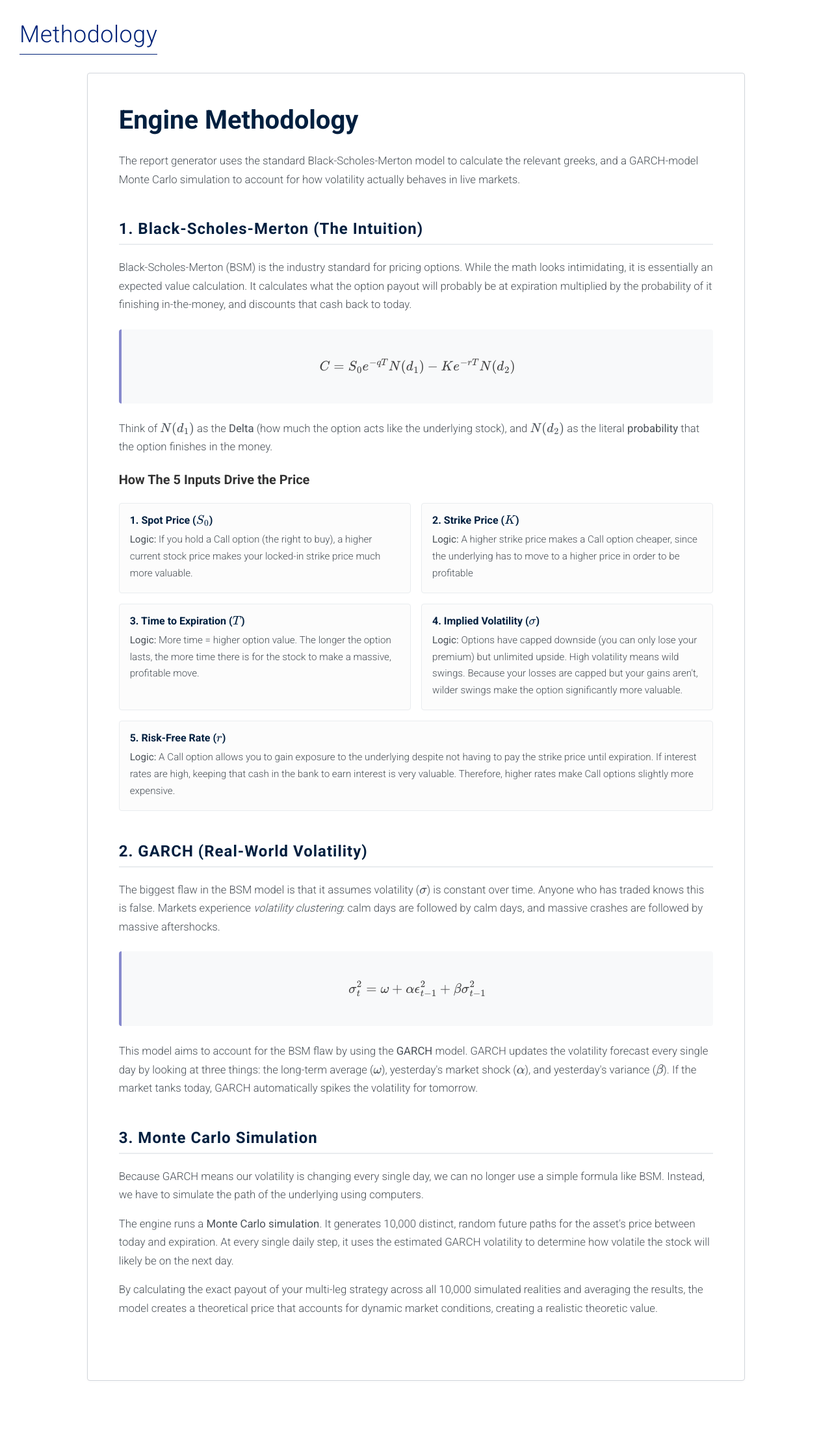
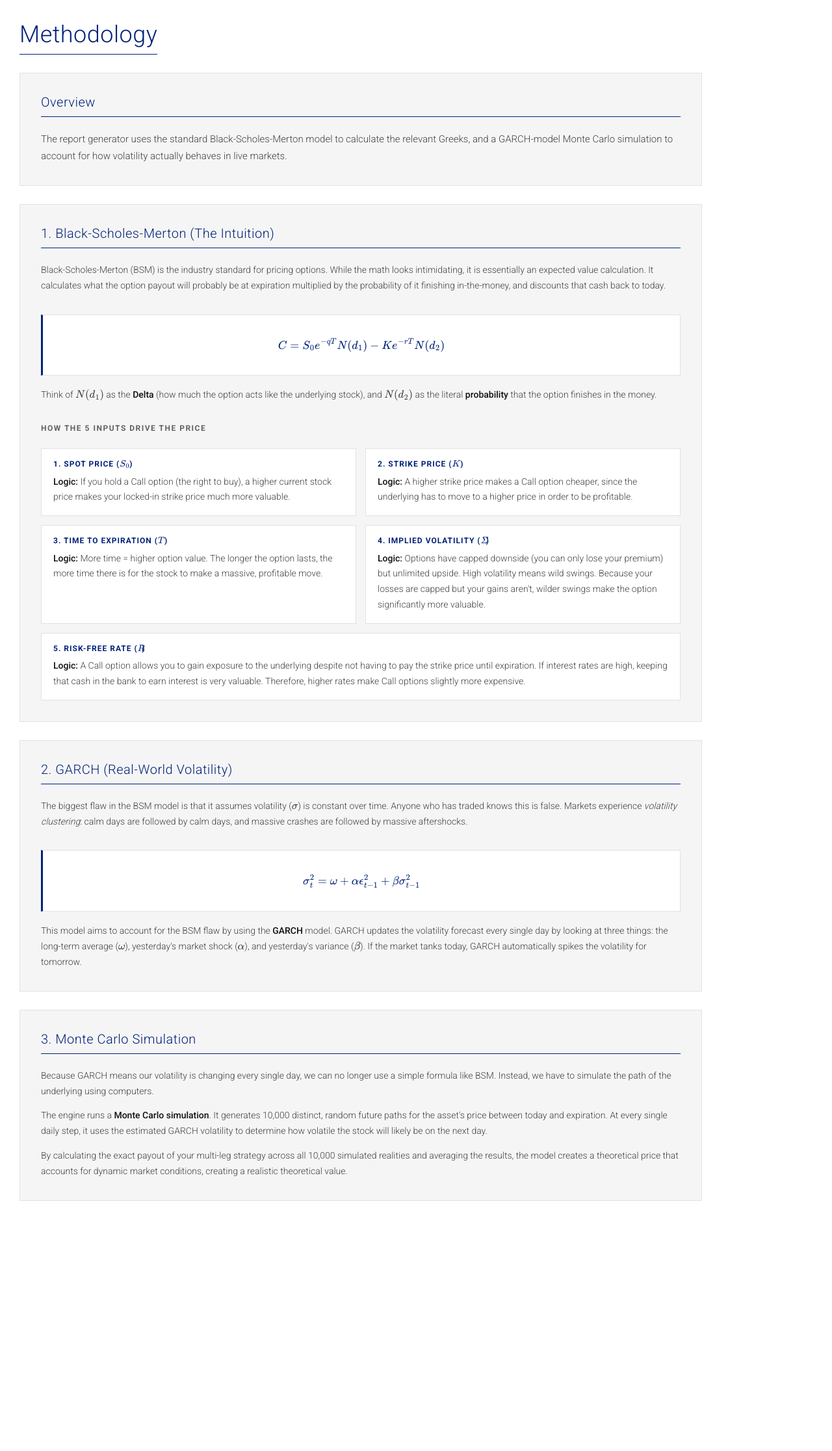
Before and after one commit to SuhasProjects/AMG-Models, a Flask app: page /methodology in a window 1280 px wide. Shown: the part 128-2361 px from the top of the page at 65% size. After the commit the page ends 1976 px from the top, so only its background shows below. Run offline with Flask 3, Linux system fonts and the light colour scheme; some libraries are stand-ins or nearby versions.

Commit message:
Match methodology page cards, headings, and typography to other pages

```diff
--- a/templates/methodology.html
+++ b/templates/methodology.html
@@ -8,87 +8,139 @@
       }
     };
 </script>
-<script src="https://polyfill.io/v3/polyfill.min.js?features=es6"></script>
 <script id="MathJax-script" async src="https://cdn.jsdelivr.net/npm/mathjax@3/es5/tex-mml-chtml.js"></script>
 
 <style>
-    .amg-card { background-color: #ffffff; border: 1px solid #d1d5db; border-radius: 4px; box-shadow: 0 2px 4px rgba(0,0,0,0.02); }
-    .methodology-section { margin-bottom: 3rem; }
-    .methodology-section h3 { color: #001f3f; font-weight: 700; font-size: 1.5rem; border-bottom: 2px solid #e9ecef; padding-bottom: 0.5rem; margin-bottom: 1.25rem; }
-    .methodology-section h5 { color: #333; font-weight: 600; margin-top: 1.5rem; }
-    .math-block { background-color: #f8f9fa; padding: 1.5rem; border-radius: 4px; border-left: 4px solid #878acd; margin: 1.5rem 0; overflow-x: auto; font-size: 1.1rem;}
-    .text-content { color: #495057; line-height: 1.7; font-size: 1.05rem; }
-
-    .input-grid { display: grid; grid-template-columns: 1fr; gap: 1rem; margin-top: 1.5rem; }
-    @media (min-width: 768px) { .input-grid { grid-template-columns: 1fr 1fr; } }
-    .input-card { border: 1px solid #e9ecef; border-radius: 4px; padding: 1rem; background-color: #fcfcfc; }
-    .input-card h6 { color: #001f3f; font-weight: 700; margin-bottom: 0.5rem; }
+    .methodology-wrap {
+        max-width: 1050px;
+    }
+    .text-content {
+        color: var(--text-primary);
+        line-height: 1.7;
+        font-size: 14px;
+        font-weight: 300;
+        margin-bottom: 14px;
+    }
+    .text-content:last-child {
+        margin-bottom: 0;
+    }
+    .text-content strong {
+        font-weight: 500;
+        color: #111111;
+    }
+    .math-block {
+        background-color: #ffffff;
+        padding: 18px 22px;
+        border: 1px solid var(--border-gray);
+        border-left: 3px solid var(--amg-navy);
+        margin: 18px 0;
+        overflow-x: auto;
+        font-size: 15px;
+        color: var(--amg-navy);
+    }
+    .input-grid {
+        display: grid;
+        grid-template-columns: 1fr;
+        gap: 14px;
+        margin-top: 14px;
+    }
+    @media (min-width: 768px) {
+        .input-grid {
+            grid-template-columns: 1fr 1fr;
+        }
+    }
+    .input-card {
+        background-color: #ffffff;
+        border: 1px solid var(--border-gray);
+        padding: 16px 18px;
+    }
+    .input-card h4 {
+        margin-top: 0;
+        margin-bottom: 8px;
+        color: var(--amg-navy);
+        font-size: 12px;
+        font-weight: 600;
+        letter-spacing: 1px;
+        text-transform: uppercase;
+    }
 </style>
 
-<div class="row justify-content-center">
-    <div class="col-lg-10">
-        <div class="amg-card p-4 p-md-5 mb-5">
-            <h1 class="mb-4" style="color: #001f3f; font-weight: 800;">Engine Methodology</h1>
-            <p class="text-content lead mb-5">The report generator uses the standard Black-Scholes-Merton model to calculate the relevant greeks, and a GARCH-model Monte Carlo simulation to account for how volatility actually behaves in live markets.</p>
+<div class="methodology-wrap">
+    <div class="card">
+        <h2>Overview</h2>
+        <p class="text-content" style="font-size: 15px;">
+            The report generator uses the standard Black-Scholes-Merton model to calculate the relevant Greeks, and a GARCH-model Monte Carlo simulation to account for how volatility actually behaves in live markets.
+        </p>
+    </div>
 
     <!-- Section 1: BSM -->
-            <div class="methodology-section">
-                <h3>1. Black-Scholes-Merton (The Intuition)</h3>
-                <p class="text-content">Black-Scholes-Merton (BSM) is the industry standard for pricing options. While the math looks intimidating, it is essentially an expected value calculation. It calculates what the option payout will probably be at expiration multiplied by the probability of it finishing in-the-money, and discounts that cash back to today.</p>
+    <div class="card">
+        <h2>1. Black-Scholes-Merton (The Intuition)</h2>
+        <p class="text-content">
+            Black-Scholes-Merton (BSM) is the industry standard for pricing options. While the math looks intimidating, it is essentially an expected value calculation. It calculates what the option payout will probably be at expiration multiplied by the probability of it finishing in-the-money, and discounts that cash back to today.
+        </p>
 
         <div class="math-block">
             $$ C = S_0 e^{-qT} N(d_1) - K e^{-rT} N(d_2) $$
         </div>
 
-                <p class="text-content">Think of $N(d_1)$ as the <strong>Delta</strong> (how much the option acts like the underlying stock), and $N(d_2)$ as the literal <strong>probability</strong> that the option finishes in the money. </p>
+        <p class="text-content">
+            Think of $N(d_1)$ as the <strong>Delta</strong> (how much the option acts like the underlying stock), and $N(d_2)$ as the literal <strong>probability</strong> that the option finishes in the money.
+        </p>
 
-                <h5 class="mt-4 mb-3">How The 5 Inputs Drive the Price</h5>
+        <h4>How The 5 Inputs Drive the Price</h4>
         <div class="input-grid">
             <div class="input-card">
-                        <h6>1. Spot Price ($S_0$)</h6>
-                        <p class="text-content mb-0" style="font-size: 0.95rem;"><strong>Logic:</strong> If you hold a Call option (the right to buy), a higher current stock price makes your locked-in strike price much more valuable.</p>
+                <h4>1. Spot Price ($S_0$)</h4>
+                <p class="text-content"><strong>Logic:</strong> If you hold a Call option (the right to buy), a higher current stock price makes your locked-in strike price much more valuable.</p>
             </div>
             <div class="input-card">
-                        <h6>2. Strike Price ($K$)</h6>
-                        <p class="text-content mb-0" style="font-size: 0.95rem;"><strong>Logic:</strong> A higher strike price makes a Call option cheaper, since the underlying has to move to a higher price in order to be profitable</p>
+                <h4>2. Strike Price ($K$)</h4>
+                <p class="text-content"><strong>Logic:</strong> A higher strike price makes a Call option cheaper, since the underlying has to move to a higher price in order to be profitable.</p>
             </div>
             <div class="input-card">
-                        <h6>3. Time to Expiration ($T$)</h6>
-                        <p class="text-content mb-0" style="font-size: 0.95rem;"><strong>Logic:</strong> More time = higher option value. The longer the option lasts, the more time there is for the stock to make a massive, profitable move.</p>
+                <h4>3. Time to Expiration ($T$)</h4>
+                <p class="text-content"><strong>Logic:</strong> More time = higher option value. The longer the option lasts, the more time there is for the stock to make a massive, profitable move.</p>
             </div>
             <div class="input-card">
-                        <h6>4. Implied Volatility ($\sigma$)</h6>
-                        <p class="text-content mb-0" style="font-size: 0.95rem;"><strong>Logic:</strong> Options have capped downside (you can only lose your premium) but unlimited upside. High volatility means wild swings. Because your losses are capped but your gains aren't, wilder swings make the option significantly more valuable.</p>
+                <h4>4. Implied Volatility ($\sigma$)</h4>
+                <p class="text-content"><strong>Logic:</strong> Options have capped downside (you can only lose your premium) but unlimited upside. High volatility means wild swings. Because your losses are capped but your gains aren't, wilder swings make the option significantly more valuable.</p>
             </div>
             <div class="input-card" style="grid-column: 1 / -1;">
-                        <h6>5. Risk-Free Rate ($r$)</h6>
-                        <p class="text-content mb-0" style="font-size: 0.95rem;"><strong>Logic:</strong> A Call option allows you to gain exposure to the underlying despite not having to pay the strike price until expiration. If interest rates are high, keeping that cash in the bank to earn interest is very valuable. Therefore, higher rates make Call options slightly more expensive.</p>
+                <h4>5. Risk-Free Rate ($r$)</h4>
+                <p class="text-content"><strong>Logic:</strong> A Call option allows you to gain exposure to the underlying despite not having to pay the strike price until expiration. If interest rates are high, keeping that cash in the bank to earn interest is very valuable. Therefore, higher rates make Call options slightly more expensive.</p>
             </div>
         </div>
     </div>
 
     <!-- Section 2: GARCH -->
-            <div class="methodology-section">
-                <h3>2. GARCH (Real-World Volatility)</h3>
-                <p class="text-content">The biggest flaw in the BSM model is that it assumes volatility ($\sigma$) is constant over time. Anyone who has traded knows this is false. Markets experience <em>volatility clustering</em>: calm days are followed by calm days, and massive crashes are followed by massive aftershocks.</p>
+    <div class="card">
+        <h2>2. GARCH (Real-World Volatility)</h2>
+        <p class="text-content">
+            The biggest flaw in the BSM model is that it assumes volatility ($\sigma$) is constant over time. Anyone who has traded knows this is false. Markets experience <em>volatility clustering</em>: calm days are followed by calm days, and massive crashes are followed by massive aftershocks.
+        </p>
 
         <div class="math-block">
             $$ \sigma_t^2 = \omega + \alpha \epsilon_{t-1}^2 + \beta \sigma_{t-1}^2 $$
         </div>
 
-                <p class="text-content">This model aims to account for the BSM flaw by using the <strong>GARCH</strong> model. GARCH updates the volatility forecast every single day by looking at three things: the long-term average ($\omega$), yesterday's market shock ($\alpha$), and yesterday's variance ($\beta$). If the market tanks today, GARCH automatically spikes the volatility for tomorrow.</p>
+        <p class="text-content">
+            This model aims to account for the BSM flaw by using the <strong>GARCH</strong> model. GARCH updates the volatility forecast every single day by looking at three things: the long-term average ($\omega$), yesterday's market shock ($\alpha$), and yesterday's variance ($\beta$). If the market tanks today, GARCH automatically spikes the volatility for tomorrow.
+        </p>
     </div>
 
     <!-- Section 3: Monte Carlo -->
-            <div class="methodology-section">
-                <h3>3. Monte Carlo Simulation</h3>
-                <p class="text-content">Because GARCH means our volatility is changing every single day, we can no longer use a simple formula like BSM. Instead, we have to simulate the path of the underlying using computers.</p>
-
-                <p class="text-content">The engine runs a <strong>Monte Carlo simulation</strong>. It generates 10,000 distinct, random future paths for the asset's price between today and expiration. At every single daily step, it uses the estimated GARCH volatility to determine how volatile the stock will likely be on the next day.</p>
-
-                <p class="text-content">By calculating the exact payout of your multi-leg strategy across all 10,000 simulated realities and averaging the results, the model creates a theoretical price that accounts for dynamic market conditions, creating a realistic theoretic value.</p>
-            </div>
-        </div>
+    <div class="card">
+        <h2>3. Monte Carlo Simulation</h2>
+        <p class="text-content">
+            Because GARCH means our volatility is changing every single day, we can no longer use a simple formula like BSM. Instead, we have to simulate the path of the underlying using computers.
+        </p>
+        <p class="text-content">
+            The engine runs a <strong>Monte Carlo simulation</strong>. It generates 10,000 distinct, random future paths for the asset's price between today and expiration. At every single daily step, it uses the estimated GARCH volatility to determine how volatile the stock will likely be on the next day.
+        </p>
+        <p class="text-content">
+            By calculating the exact payout of your multi-leg strategy across all 10,000 simulated realities and averaging the results, the model creates a theoretical price that accounts for dynamic market conditions, creating a realistic theoretical value.
+        </p>
     </div>
 </div>
 {% endblock %}
```
Lines whose indentation alone changed are shown as unchanged.
